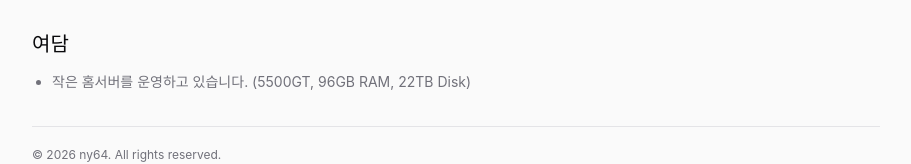
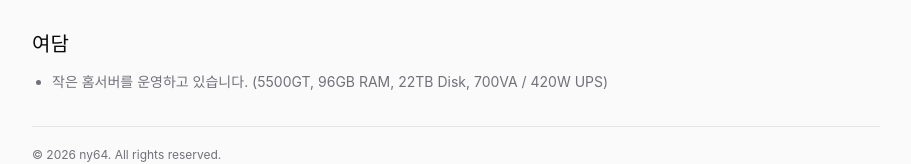
Before and after one commit to ny0510/ny64.kr, a React (Vite) app: page / in a window 1280 px wide. Shown: the part 997-1161 px from the top of the page, without its empty margins (184-1095 px from the left). Built offline with nearby package versions, Linux system fonts and the light colour scheme; a web font is replaced by a local one.

Commit message:
feat: update home server description with UPS details

```diff
--- a/src/data/content.ts
+++ b/src/data/content.ts
@@ -62,7 +62,7 @@ export const projects: Project[] = [
 ];
 
 export const sideNotes: string[] = [
-  '작은 홈서버를 운영하고 있습니다. (5500GT, 96GB RAM, 22TB Disk)',
+  '작은 홈서버를 운영하고 있습니다. (5500GT, 96GB RAM, 22TB Disk, 700VA / 420W UPS)',
   // '개인적으로 JetBrains IDE를 선호하지 않습니다. 램먹는 하마에요. 안드로이드 개발 또한 VSCode를 사용하고 있습니다.',
   // 'AI/ML 관련 프로젝트가 아니라면 Python을 사용하지 않습니다. 공백만으로 블록을 구분하는 것을 좋아하지 않습니다.',
 ];
```
